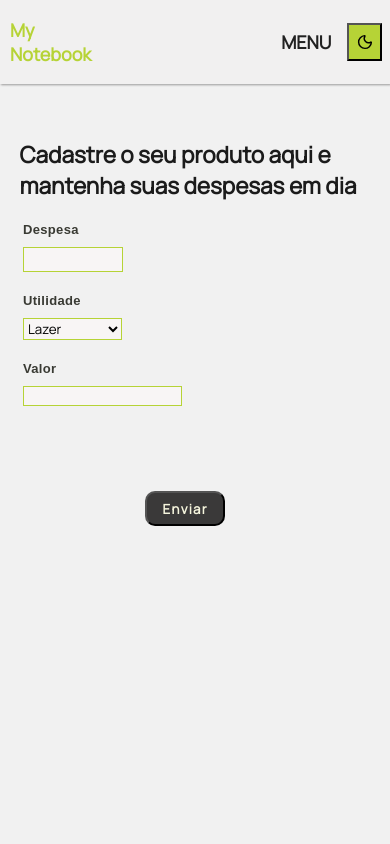
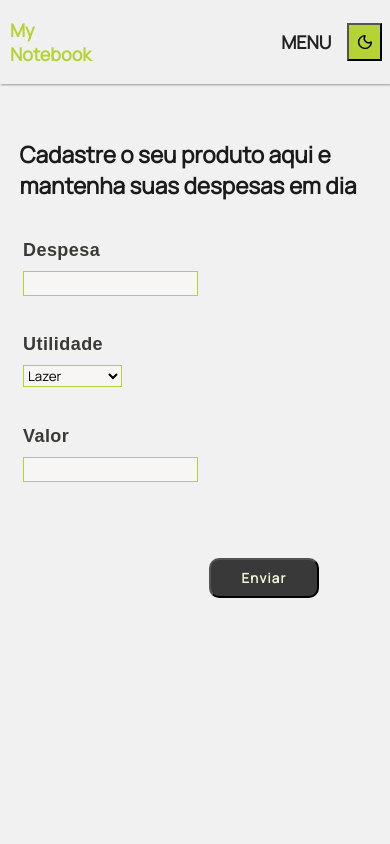
Before and after one commit to rafaelabou1999/mynotebook-despesas, a React (Vite) app: page / in a window 390 px wide. Shown: the top 844 px of the page. Built offline with nearby package versions, Linux system fonts and the light colour scheme.

Commit message:
working on design

```diff
--- a/src/components/InputPost/index.tsx
+++ b/src/components/InputPost/index.tsx
@@ -85,7 +85,7 @@ export function InputPost() {
           </div>
          <div className={styles.item}>
            <label htmlFor="">Valor</label>
-           <input ref={valueRef} type="number" value={productValue} onChange={e => {
+           <input className={styles.inputNumber} ref={valueRef} type="number" value={productValue} onChange={e => {
                 const val = e.target.value;
                 if (/^\d*$/.test(val)) {
                   setProductValue(val);
--- a/src/components/InputPost/styles.module.css
+++ b/src/components/InputPost/styles.module.css
@@ -18,13 +18,14 @@ label{
 
 .item {
     margin-bottom: 5%;
-    font-size: 13px;
+    font-size: 18px;
     width: 130%;
     display: flex;
     flex-direction: column;
     gap:10px;
     justify-content: start;
     align-items: start;
+    color:#030303;
 }
 
 .item input, select {
@@ -34,10 +35,10 @@ label{
     border: 1px solid var(--solid-primary);
     margin-top: -1%;
 }
-.input{
+.input, .inputNumber{
     background-color: rgb(230, 228, 228);
-    width:200px;
-    height:25px;
+    width:220px;
+    height:28px;
 }
 
 .input:focus{
@@ -49,15 +50,16 @@ label{
     right:30%;
     bottom:-25%;
     transform: translateX(-50%);
-    width:80px !important;
+    width:145px !important;
     background-color: #1d1c1cdc;
     color: var(--extra-light-primary);
     font-weight: bold;
     letter-spacing: .095em;
     border-radius:  10px ;
-    height:35px;
+    height:40px;
     transition: all .3s ease-in;
     text-align: center;
+    cursor: pointer;
 }
 
 .btnInput:hover{
@@ -66,23 +68,29 @@ label{
 }
 
 .validateInput{
-    font-size: 11.5px;
+    font-size: 15.5px;
     color:rgba(29, 29, 29, 0.904);
 }
 
 @media screen and (max-width:640px) {
-    .input{
-        width:100px;
+    .input, .inputNumber{
+        width:175px;
+        height:25px;
+    }
+
+    .item{
+        margin-top: 5%;
     }
 
     .btnInput{
-        bottom:-50%;
-        right:30%;
+        bottom:-35%;
+        right:-1%;
         transform: translateX(-50%);
+        width:110px !important;
     }
 
     .validateInput{
-        font-size: 11.5px;
+        font-size: 14px;
         margin-top: .5%;
       }
 
--- a/src/pages/Despesas/styles.module.css
+++ b/src/pages/Despesas/styles.module.css
@@ -34,7 +34,7 @@ td{
     margin-top: 90px;
     font-weight: 600;
     color:var(--dark-medium);
-    font-size: 25px;
+    font-size: 17.5px;
 }
 
 .occult{
--- a/src/pages/Homepage/styles.module.css
+++ b/src/pages/Homepage/styles.module.css
@@ -25,7 +25,7 @@
 
 .info{
     margin-top: 90px;
-    font-size: 14.5px;
+    font-size: 17.5px;
 }
 
 @media screen and (max-width: 640px) {
--- a/src/templates/Main/styles.module.css
+++ b/src/templates/Main/styles.module.css
@@ -14,7 +14,7 @@ footer{
     transform: translateX(-50%);
     font-weight: 600;
     width:100%;
-    font-size: 12px;
+    font-size: 15px;
 }
 
 @media screen and (max-width: 640px) {
```
